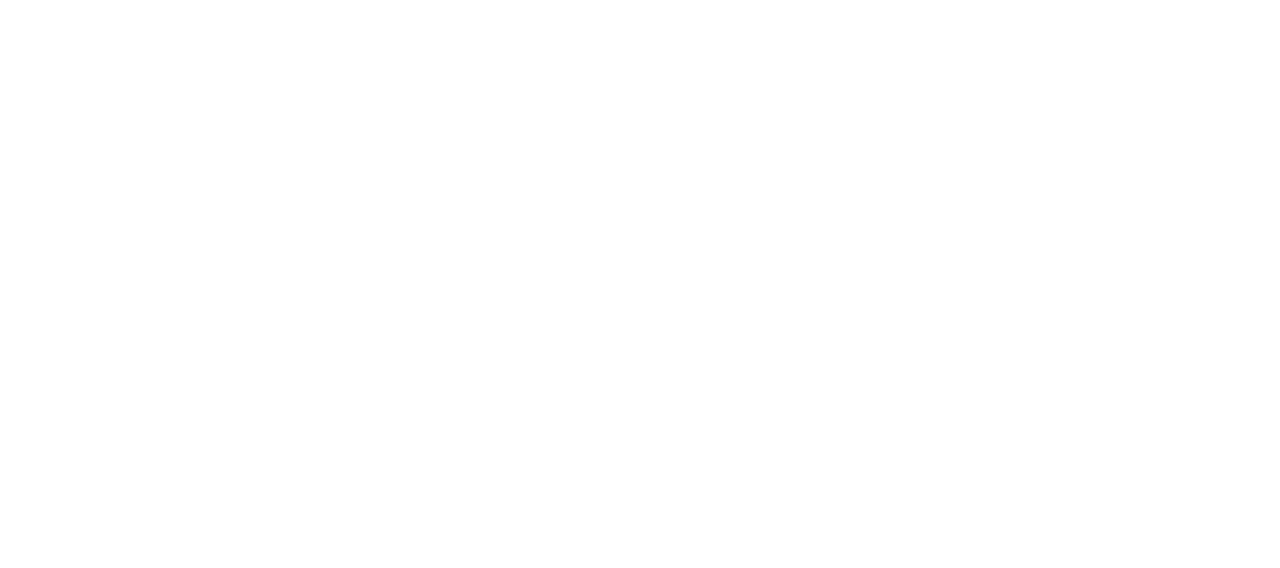
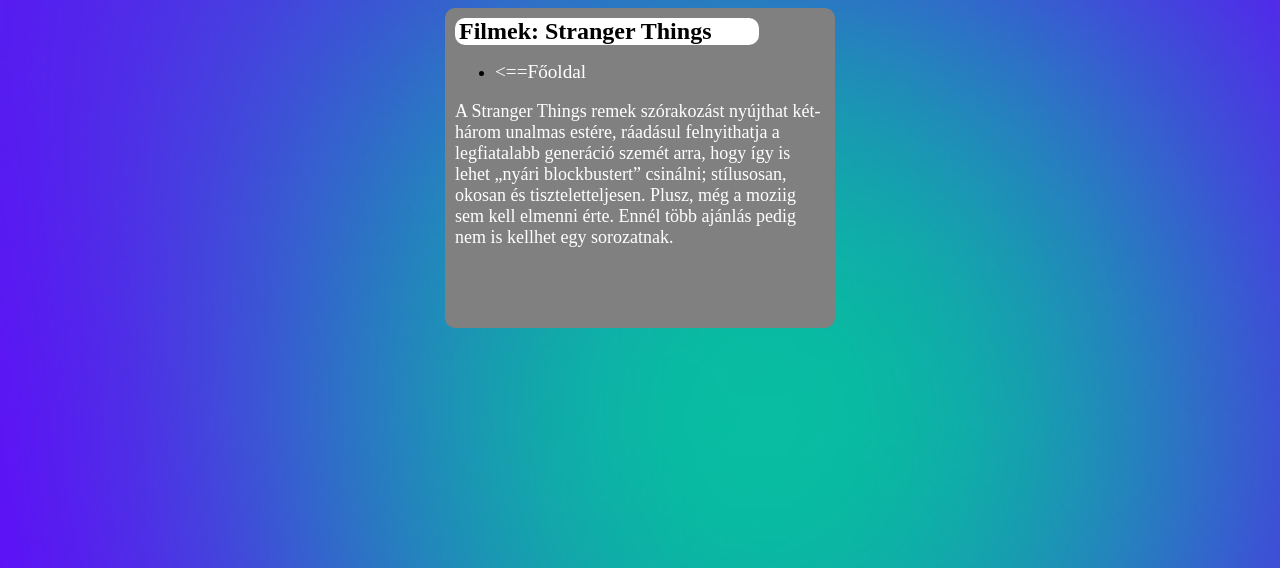
Before and after one commit to simsononroad/gyuris.hu, a PHP site: page /esztinek/stranger.html in a window 1280 px wide. Before the commit the part shown is empty. Shown: the top 568 px of the page. Run offline with PHP 8.4, Linux system fonts and the light colour scheme.

Commit message:
filmek-update

```diff
--- a/dani.gyuris.hu/index.html
+++ b/dani.gyuris.hu/index.html
@@ -17,6 +17,8 @@
         <div class="odaa">
             <a href="ohm/ohm.html"><div class="ohmgomb">Ohm törvénye</div></a>
             <a href="nemf.html"><div class="ohmgomb">Oregpreshaz</div></a>
+            <a href="https://kokuszgamer.kopaszhegy.hu/esztinek/index.html"><div class="ohmgomb">Filmek</div></a>
+            <a href="https://github.com/simsononroad/gyuris.hu"><div class="ohmgomb">GitHub</div></a>
         </div>
     </div>
 
--- a/kokuszgamer.kopaszhegy.hu/esztinek/index.html
+++ b/kokuszgamer.kopaszhegy.hu/esztinek/index.html
@@ -13,7 +13,7 @@
             Filmek:
         </div>
         <ul>
-            <li><a href="">Stranger Things</a></li>
+            <li><a href="stranger.html">Stranger Things</a></li>
             <li><a href="">Miután</a></li>
             <li><a href="">A 4 gólya</a></li>
             <li><a href="">Túlelni egy sorozat gyilkost</a></li>
--- a/kokuszgamer.kopaszhegy.hu/esztinek/stranger.html
+++ b/kokuszgamer.kopaszhegy.hu/esztinek/stranger.html
@@ -0,0 +1,21 @@
+<!DOCTYPE html>
+<html lang="hu">
+<head>
+    <meta charset="UTF-8">
+    <meta name="viewport" content="width=device-width, initial-scale=1.0">
+    <title>Filmek</title>
+    <link rel="stylesheet" href="style.css">
+    <script src="main.js"></script>
+</head>
+<body>
+    <div class="menu">
+        <div class="fo">
+            Filmek: Stranger Things
+        </div>
+        <ul>
+            <li><a href="index.html"><==Főoldal</a></li>
+        </ul>
+        <p>A Stranger Things remek szórakozást nyújthat két-három unalmas estére, ráadásul felnyithatja a legfiatalabb generáció szemét arra, hogy így is lehet „nyári blockbustert” csinálni; stílusosan, okosan és tiszteletteljesen. Plusz, még a moziig sem kell elmenni érte. Ennél több ajánlás pedig nem is kellhet egy sorozatnak.</p>
+    </div>
+</body>
+</html>
--- a/kokuszgamer.kopaszhegy.hu/esztinek/style.css
+++ b/kokuszgamer.kopaszhegy.hu/esztinek/style.css
@@ -7,6 +7,7 @@
     padding-top: 5px;
     padding-left: 5px;
     backface-visibility: hidden;
+    padding: 10px;
 
 }
 a{
@@ -30,8 +31,15 @@ html{
 .fo{
     background-color: white;
     border-radius: 10px;
-    width: 150px;
+    width: 300px;
     padding-left: 4px;
     font-size: x-large;
     font-weight: bold;
 }
+
+p{
+    width: 370px;
+    font-size: large;
+    text-decoration: white;
+    color: white;
+}
```
